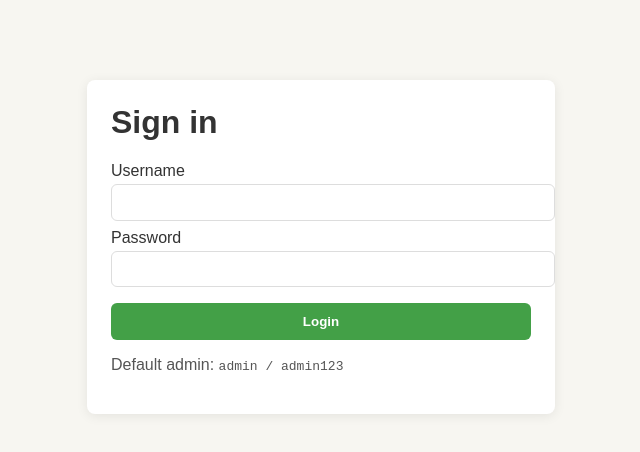
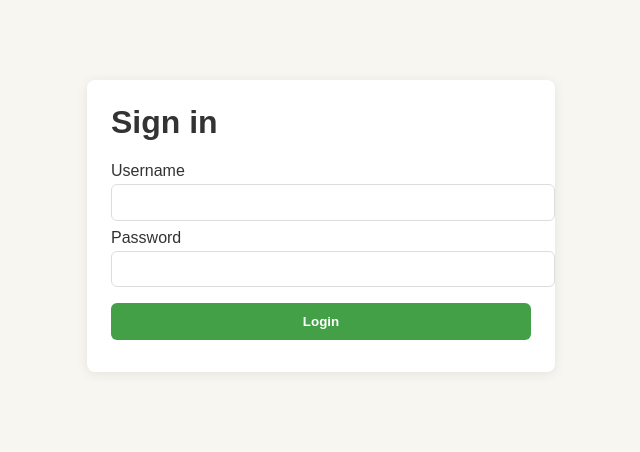
Before and after one commit to cereina/bread-order, a website: page login.html in a window 1280 px wide. Shown: the whole page, without its empty margins (319-959 px from the left). Drawn offline with Linux system fonts and the light colour scheme.

Commit message:
Update login.html

```diff
--- a/login.html
+++ b/login.html
@@ -24,7 +24,6 @@
     <input id="password" type="password" autocomplete="current-password"/>
     <button id="loginBtn">Login</button>
     <div class="error" id="err"></div>
-    <p style="margin-top:1rem;color:#555">Default admin: <code>admin / admin123</code></p>
   </div>
   <script>
     document.getElementById('loginBtn').addEventListener('click', async () => {
```
